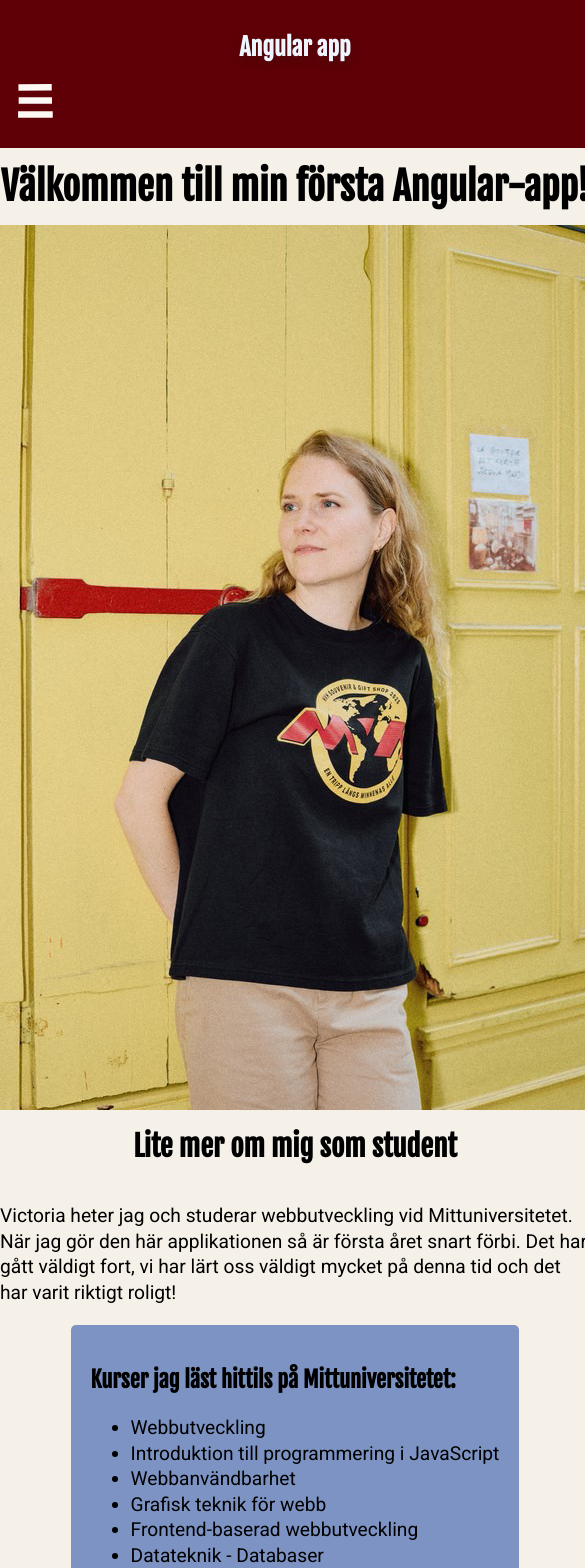
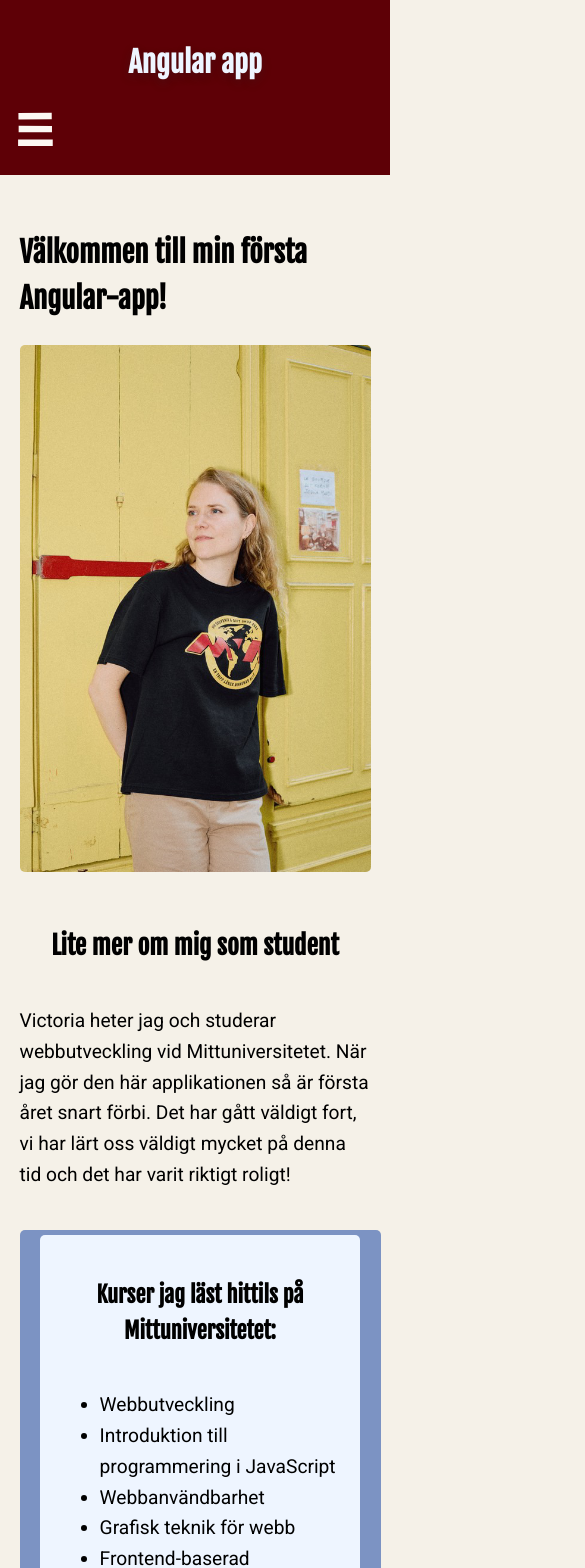
Before and after one commit to victoriah-svg/lab3Angular, an Angular app: page /home in a window 390 px wide. Shown: the top 1568 px of the page, 585 px wide, since content can reach past the window. Built offline with nearby package versions, Linux system fonts and the light colour scheme.

Commit message:
fixat styling för element på startsidan i olika responsiva lägen

```diff
--- a/src/app/courses/courses.css
+++ b/src/app/courses/courses.css
@@ -1,5 +1,29 @@
 article{
-    background-color: #7C93C3;
+   background-color: #EEF5FF;
     padding: 20px;
     border-radius: 5px;
+    width: 80%;
+    display: grid;
+    justify-items: center;
+
 }
+
+article h3{
+    text-align: center;
+    font-size: 1.4rem;
+}
+
+#articleWrapper{
+     background-color: #7C93C3;
+    padding: 5px;
+    display: grid;
+    justify-items: center;
+    align-items: center;
+    border-radius: 5px;
+    width: 100%;
+
+}
+
+article li{
+    line-height: 1.6;
+}
--- a/src/app/courses/courses.html
+++ b/src/app/courses/courses.html
@@ -1,3 +1,4 @@
+<div id="articleWrapper">
     <article>
         <h3>Kurser jag läst hittils på Mittuniversitetet: </h3>
         <ul>
@@ -7,3 +8,4 @@
 
         </ul>
     </article>
+</div>
--- a/src/app/home/home.css
+++ b/src/app/home/home.css
@@ -1,9 +1,42 @@
-section{
+#contentHomeWrapper{
+    width: 100%;
     display: grid;
     justify-items: center;
-    width: 100%;
+    row-gap: 2rem;
 }
 
-h1{
-    justify-self: center;
+#section1{
+    padding-top: 30px;
+    display: grid;
+    justify-items: center;
+    width: 90%;
+    grid-template-rows: auto 1fr;
+
 }
+
+#section2{
+    display: grid;
+    justify-items: center;
+    width: 90%;
+    grid-template-rows: auto auto 1fr;
+
+}
+
+#section2 p{
+    padding-bottom: 20px;
+}
+
+img {
+    width: 50%;
+    border-radius: 5px;
+}
+
+
+
+/*--Mobil-läge--*/
+@media screen and (max-width: 600px) {
+    img{
+        width: 100%;
+    }
+
+}
--- a/src/app/home/home.html
+++ b/src/app/home/home.html
@@ -1,13 +1,16 @@
+<div id="contentHomeWrapper">
+    <section id="section1">
         <h1>Välkommen till min första Angular-app!</h1>
-<section id="section1">
-    <img [src]="victoriaImg" alt="">
+        <img [src]="victoriaImg" alt="Victoria, utvecklare av sidan">
     </section>
 
     <section id="section2">
         <h2>Lite mer om mig som student</h2>
         <p>Victoria heter jag och studerar webbutveckling vid Mittuniversitetet.
-        När jag gör den här applikationen så är första året snart förbi. Det har gått väldigt fort, vi har lärt oss väldigt mycket
+            När jag gör den här applikationen så är första året snart förbi. Det har gått väldigt fort, vi har lärt oss
+            väldigt mycket
             på denna tid och det har varit riktigt roligt!
         </p>
         <app-courses></app-courses>
     </section>
+</div>
--- a/src/styles.css
+++ b/src/styles.css
@@ -1,25 +1,35 @@
 /* You can add global styles to this file, and also import other style files */
 /*Fjalla one*/
 @import url('https://fonts.googleapis.com/css2?family=Fjalla+One&family=Roboto:ital,wght@0,100..900;1,100..900&display=swap');
+html {
+    font-size: 100%;
+    height: 100vh;
+}
 
 body {
     margin: 0 auto;
     max-width: 1200px;
     display: grid;
+    min-height: 100vh;
     grid-template-columns: 1fr;
     grid-template-rows: auto 1fr;
     font-size: 1.2rem;
-    line-height: 1.6rem;
     background-color: #F5F1E8;
     font-family: "Roboto", Arial, Helvetica, sans-serif;
 }
 
 p {
     max-width: 65ch;
+    line-height: 1.6;
 }
 
  h1, h2, h3 {
     font-family: "Fjalla One", Impact, Arial, sans-serif, sans-serif;
+    line-height: 1.6;
+}
+
+h1{
+    font-size: 2.2rem;
 }
 
 a {
@@ -32,3 +42,14 @@ a {
 main{
     padding-bottom: 30px;
 }
+
+/*--Mobil-läge--*/
+@media screen and (max-width: 600px) {
+    h1{
+        font-size: 1.8rem;
+    }
+
+    h2, h3{
+        font-size: 1.6rem;
+    }
+}
```
Lines whose indentation alone changed are shown as unchanged.
